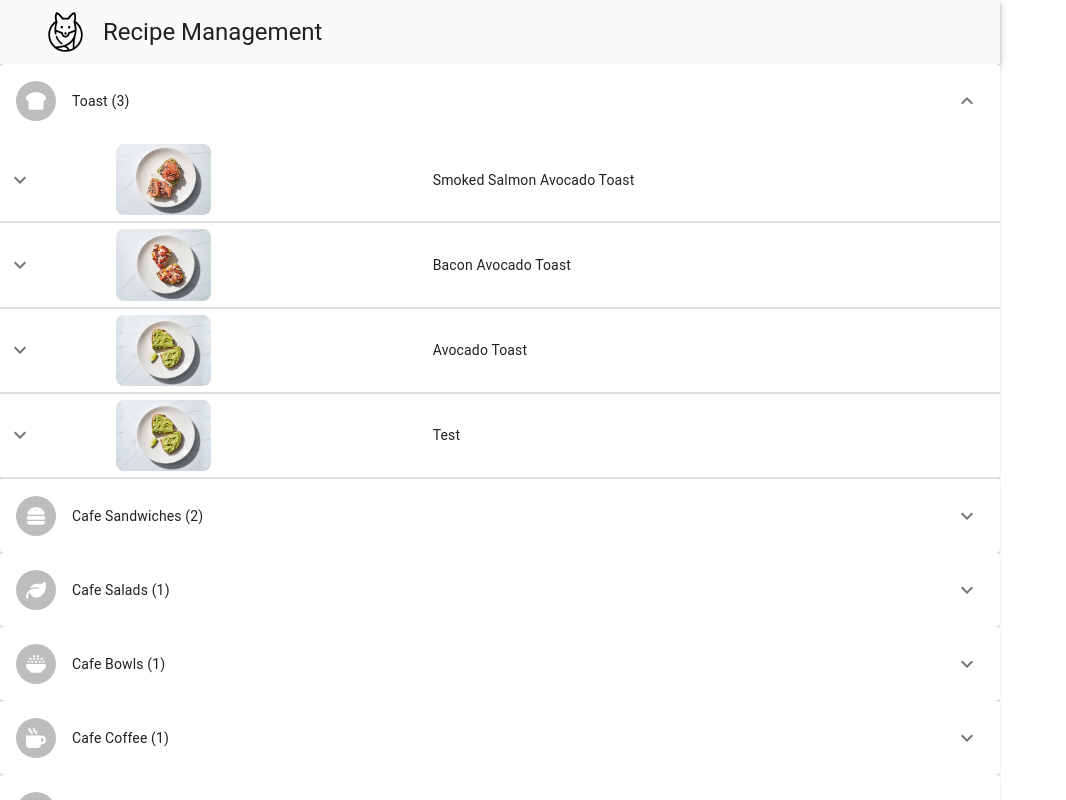
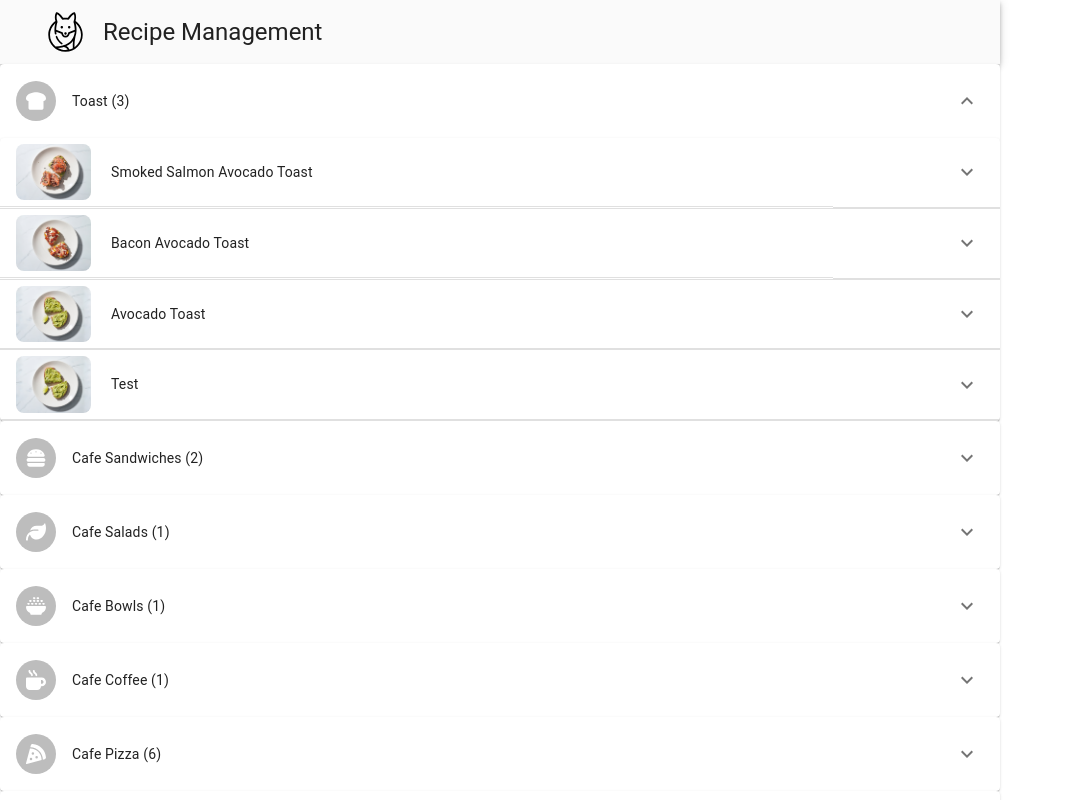
Before and after one commit to benrich322/recipe_management, a React (Vite) app in the folder react-app/: page / in a window 1280 px wide. Both pictures are taken after a click on the button 967 px from the left and 101 px from the top of the page. Shown: the top 800 px of the page, without its empty margins (0-1066 px from the left). Built offline with nearby package versions, Linux system fonts and the light colour scheme.

Commit message:
update table formatting

```diff
--- a/react-app/src/components/AppBar.tsx
+++ b/react-app/src/components/AppBar.tsx
@@ -15,7 +15,7 @@ function ResponsiveAppBar() {
       <Container>
         <Toolbar>
           <img
-            src="foxtrot-logo-black.svg"
+            src="logo.svg"
             alt="Logo"
             style={{ marginRight: "20px", width: "35px", height: "auto" }} // Update the width and height here
           />
--- a/react-app/src/components/Table.tsx
+++ b/react-app/src/components/Table.tsx
@@ -33,8 +33,15 @@ function Row(props: { row: RowData }) {
   return (
     <React.Fragment>
       <TableRow sx={{ "& > *": { borderBottom: "unset" } }} key={row.id}>
-        {" "}
-        <TableCell sx={{ padding: "3px" }}>
+        <TableCell style={{ display: "flex", alignItems: "center" }}>
+          <img
+            src={row.image}
+            alt={row.name}
+            style={{ maxWidth: "75px", height: "auto", borderRadius: "8px" }}
+          />
+          <span style={{ marginLeft: "20px" }}>{row.name}</span>
+        </TableCell>
+        <TableCell style={{ textAlign: "right" }}>
           <IconButton
             aria-label="expand row"
             size="small"
@@ -43,15 +50,8 @@ function Row(props: { row: RowData }) {
             {open ? <KeyboardArrowUpIcon /> : <KeyboardArrowDownIcon />}
           </IconButton>
         </TableCell>
-        <TableCell>
-          <img
-            src={row.image}
-            alt={row.name}
-            style={{ width: "95px", borderRadius: "8px" }}
-          />
-        </TableCell>
-        <TableCell>{row.name}</TableCell>
       </TableRow>
+
       <TableRow>
         <TableCell style={{ paddingBottom: 0, paddingTop: 0 }} colSpan={6}>
           <Collapse in={open} timeout="auto" unmountOnExit>
```
Also changed, not shown: react-app/public/logo.jpeg (deleted), react-app/public/logo.svg (renamed from react-app/public/foxtrot-logo-black.svg).
